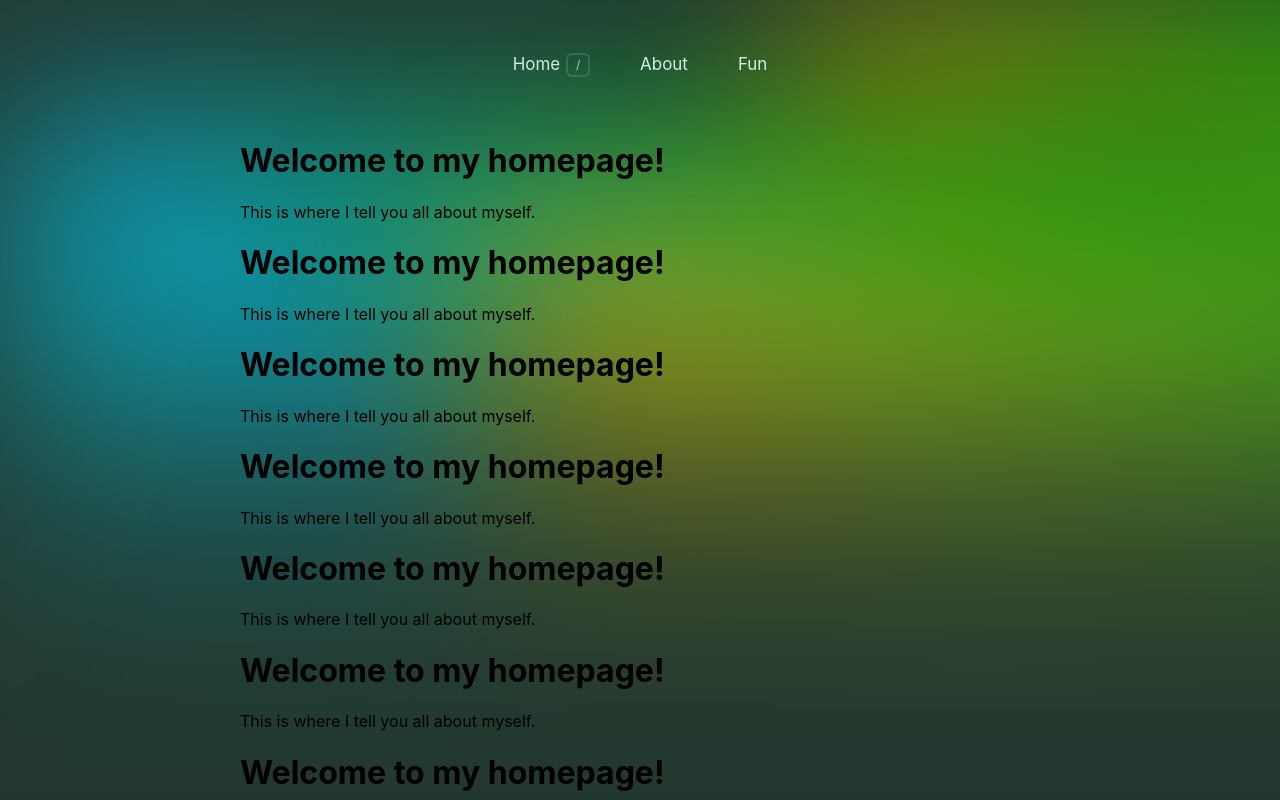
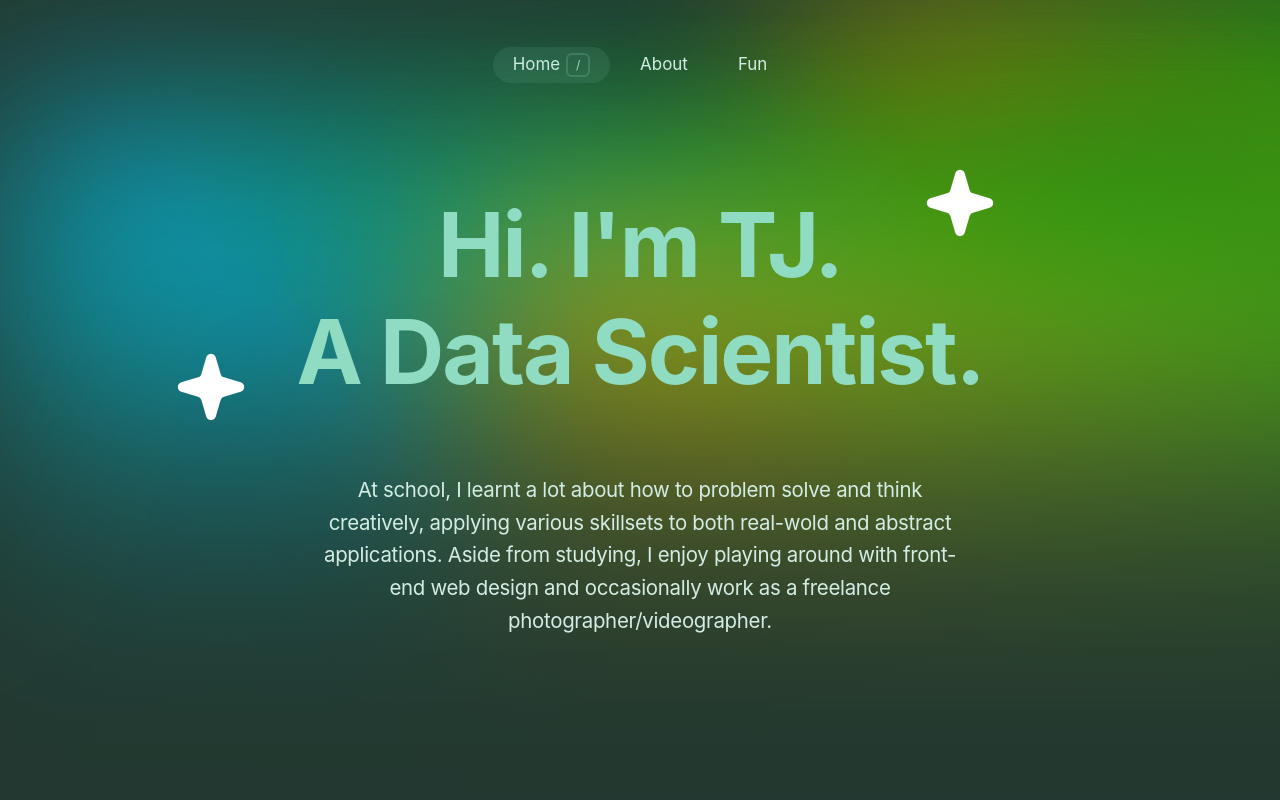
Before and after one commit to tjoab/portfolio-site, a React (Create React App) app: page / in a window 1280 px wide. Shown: the top 800 px of the page. Built offline with nearby package versions, Linux system fonts and the light colour scheme.

Commit message:
added hero boilerplate for each page

```diff
--- a/src/App.css
+++ b/src/App.css
@@ -1,5 +1,9 @@
 .App {
   text-align: center;
+}
+
+body {
+  line-height: 1.5;
 }
 
 header {
@@ -8,12 +12,14 @@ header {
 
 main {
   position: relative;
-  padding: 20px;
-  margin-top: 100px;
   z-index: 2;
+  width: 100%;
+  height: 100%;
 }
 
-.container {
-  max-width: 800px;
-  margin: 0 auto;
+.content {
+  position: relative;
+  z-index: 10;
+  width: 100%;
+  height: 100%;
 }
--- a/src/App.js
+++ b/src/App.js
@@ -17,7 +17,7 @@ function App() {
         </header>
         <Canvas />
         <main>
-          <div className="container">
+          <div className="content">
             <Routes>
               <Route path="/" element={<Home />} />
               <Route path="/about" element={<About />} />
--- /dev/null
+++ b/src/components/HeroAbout.js
@@ -0,0 +1,15 @@
+import React from "react";
+import "./styles/Hero.css";
+
+function HeroAbout() {
+  return (
+    <h1 className="tight">
+      <span slot="title" className="hero">
+        <span className="holder">
+          <span className="holder-content">I'm TJ.</span>
+        </span>
+      </span>
+    </h1>
+  );
+}
+export default HeroAbout;
--- /dev/null
+++ b/src/components/HeroFun.js
@@ -0,0 +1,25 @@
+import React from "react";
+import "./styles/Hero.css";
+
+function HeroFun() {
+  return (
+    <>
+      <h1 className="tight">
+        <span slot="title" className="hero">
+          <span className="holder">
+            <span className="holder-content">Fun.</span>
+          </span>
+        </span>
+      </h1>
+      <div className="wrapper">
+        <p className="center">
+          <div className="subtitle">
+            I work with math, computers and cameras. Student and photographer.
+            Based in London Ontario.
+          </div>
+        </p>
+      </div>
+    </>
+  );
+}
+export default HeroFun;
--- /dev/null
+++ b/src/components/HeroHome.js
@@ -0,0 +1,46 @@
+import React from "react";
+import "./styles/Hero.css";
+import StarIcon from "../resources/star-1.svg";
+
+function HeroHome() {
+  return (
+    <>
+      <h1 className="tight">
+        <span slot="title" className="hero">
+          <span className="holder">
+            <span className="holder-content">
+              Hi. I'm TJ.
+              <span className="right-star">
+                <figure className="star">
+                  <img src={StarIcon} alt=""></img>
+                </figure>
+              </span>
+            </span>
+          </span>
+          <span className="holder">
+            <span className="holder-content">
+              A Data Scientist.
+              <span className="left-star">
+                <figure className="star">
+                  <img src={StarIcon} alt=""></img>
+                </figure>
+              </span>
+            </span>
+          </span>
+        </span>
+      </h1>
+      <div className="wrapper">
+        <p className="center">
+          <div className="subtitle">
+            At school, I learnt a lot about how to problem solve and think
+            creatively, applying various skillsets to both real-wold and
+            abstract applications. Aside from studying, I enjoy playing around
+            with front-end web design and occasionally work as a freelance
+            photographer/videographer.
+          </div>
+        </p>
+      </div>
+    </>
+  );
+}
+export default HeroHome;
--- a/src/components/NavBar.js
+++ b/src/components/NavBar.js
@@ -40,11 +40,16 @@ function NavBar() {
     };
   }, []);
 
+  useEffect(() => {
+    handleSetActiveLinkPosition(document.querySelector('a[href="/"]'));
+  }, []);
+
   return (
     <nav id="navbar">
       <ul className={scrolled ? "glass" : ""}>
         <li>
           <Link
+            id="homeLink"
             to="/"
             onClick={(e) => handleSetActiveLinkPosition(e.target)}
             className={isActive("/") ? "active" : ""}
--- /dev/null
+++ b/src/components/styles/Hero.css
@@ -0,0 +1,120 @@
+.tight {
+  padding: 12rem 0 3rem;
+  position: relative;
+  text-align: center;
+  font-size: clamp(3.2rem, 0.5692rem + 6.238vw, 13.75rem);
+  line-height: 120%;
+  letter-spacing: -2px;
+  font-family: "acorn", -apple-system, BlinkMacSystemFont, "Segoe UI", Roboto,
+    Oxygen, Ubuntu, Cantarell, "Open Sans", "Helvetica Neue", sans-serif;
+  font-weight: 700;
+  display: block;
+  margin-block-start: 0.67em;
+  margin-block-end: 0.67em;
+  margin-inline-start: 0px;
+  margin-inline-end: 0px;
+  color: hsla(160, 52%, 71%, 1);
+  box-sizing: border-box;
+  margin: 0;
+}
+
+.hero {
+  display: block;
+  position: relative;
+  z-index: 10;
+  box-sizing: border-box;
+  margin: 0;
+  padding: 0;
+}
+
+.holder {
+  display: flex;
+  justify-content: center;
+  position: relative;
+  z-index: 10;
+  box-sizing: border-box;
+  margin: 0;
+  padding: 0;
+}
+
+.holder-content {
+  position: relative;
+  display: block;
+  z-index: 10;
+  box-sizing: border-box;
+  margin: 0;
+  padding: 0;
+}
+
+.right-star {
+  right: -12rem;
+  top: -7rem;
+  transform: scale(1);
+  position: absolute;
+  display: block;
+  z-index: 10;
+  box-sizing: border-box;
+}
+
+.left-star {
+  left: -10rem;
+  bottom: -6.5rem;
+  transform: scale(1);
+  position: absolute;
+  display: block;
+  z-index: 10;
+  box-sizing: border-box;
+}
+
+.star {
+  position: relative;
+  margin: 0;
+  display: block;
+  margin-block-start: 1em;
+  margin-block-end: 1em;
+  margin-inline-start: 40px;
+  margin-inline-end: 40px;
+  box-sizing: border-box;
+}
+
+img {
+  opacity: 1;
+  transition: all 0.2s ease-in-out;
+  max-width: inherit;
+  position: relative;
+  z-index: 50;
+  max-width: 100%;
+  display: block;
+}
+.wrapper {
+  padding: 0 rem;
+  display: grid;
+  grid-template-columns: 1fr min(65ch, 100%) 1fr;
+  position: relative;
+  box-sizing: border-box;
+  font-family: "gt", -apple-system, BlinkMacSystemFont, "Segoe UI", Roboto,
+    Oxygen, Ubuntu, Cantarell, "Open Sans", "Helvetica Neue", sans-serif;
+  font-size: rem;
+  color: hsla(160, 52%, 71%, 1);
+}
+
+.center {
+  font-size: clamp(1rem, 0.8852rem + 0.4898vw, 1.375rem);
+  text-align: center;
+  grid-column: 2;
+  color: hsla(159, 42%, 88%, 1);
+  letter-spacing: -0.3px;
+  line-height: 160%;
+  margin: 0;
+  box-sizing: border-box;
+  display: block;
+  margin-block-start: 1em;
+  margin-block-end: 1em;
+  margin-inline-start: 0px;
+  margin-inline-end: 0px;
+}
+
+.subtitle {
+  display: block;
+  box-sizing: border-box;
+}
--- a/src/pages/About.js
+++ b/src/pages/About.js
@@ -1,12 +1,8 @@
 import React from "react";
+import HeroAbout from "../components/HeroAbout";
 
 function About() {
-  return (
-    <div>
-      <h1>Welcome to my About Page!</h1>
-      <p>This is where I tell you all about myself.</p>
-    </div>
-  );
+  return <HeroAbout />;
 }
 
 export default About;
--- a/src/pages/Fun.js
+++ b/src/pages/Fun.js
@@ -1,12 +1,8 @@
 import React from "react";
+import HeroFun from "../components/HeroFun";
 
 function Fun() {
-  return (
-    <div>
-      <h1>Welcome to my fun pag!</h1>
-      <p>This is where I tell you about some of my hobbies.</p>
-    </div>
-  );
+  return <HeroFun />;
 }
 
 export default Fun;
--- a/src/pages/Home.js
+++ b/src/pages/Home.js
@@ -1,55 +1,7 @@
 import React from "react";
-import "./styles/Home.css";
+import HeroHome from "../components/HeroHome";
 
 function Home() {
-  return (
-    <>
-      <div>
-        <h1>Welcome to my homepage!</h1>
-        <p>This is where I tell you all about myself.</p>
-      </div>
-      <div>
-        <h1>Welcome to my homepage!</h1>
-        <p>This is where I tell you all about myself.</p>
-      </div>
-      <div>
-        <h1>Welcome to my homepage!</h1>
-        <p>This is where I tell you all about myself.</p>
-      </div>
-      <div>
-        <h1>Welcome to my homepage!</h1>
-        <p>This is where I tell you all about myself.</p>
-      </div>
-      <div>
-        <h1>Welcome to my homepage!</h1>
-        <p>This is where I tell you all about myself.</p>
-      </div>
-      <div>
-        <h1>Welcome to my homepage!</h1>
-        <p>This is where I tell you all about myself.</p>
-      </div>
-      <div>
-        <h1>Welcome to my homepage!</h1>
-        <p>This is where I tell you all about myself.</p>
-      </div>
-      <div>
-        <h1>Welcome to my homepage!</h1>
-        <p>This is where I tell you all about myself.</p>
-      </div>
-      <div>
-        <h1>Welcome to my homepage!</h1>
-        <p>This is where I tell you all about myself.</p>
-      </div>
-      <div>
-        <h1>Welcome to my homepage!</h1>
-        <p>This is where I tell you all about myself.</p>
-      </div>
-      <div>
-        <h1>Welcome to my homepage!</h1>
-        <p>This is where I tell you all about myself.</p>
-      </div>
-    </>
-  );
+  return <HeroHome />;
 }
-
 export default Home;
```
Also changed, not shown: src/pages/styles/Home.css (deleted), src/resources/star-1.svg (added), src/resources/star-2.svg (added).
